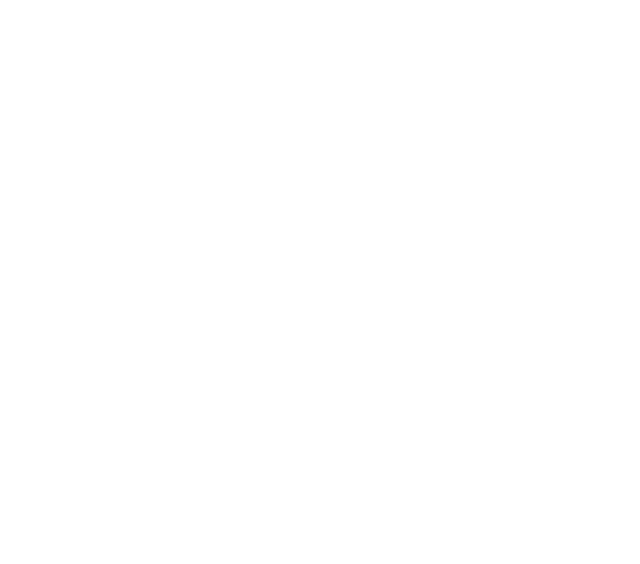
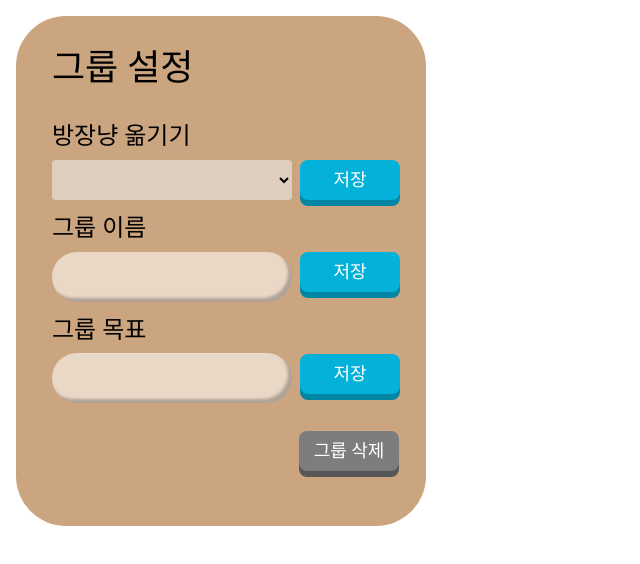
Before and after one commit to hrlee12/-, a React (Vite) app in the folder frontend/: page /#/groupSetting in a window 1280 px wide. Before the commit this address had no page. Shown: the top 564 px of the page, without its empty margins (0-640 px from the left). Built offline with nearby package versions, Linux system fonts and the light colour scheme; a web font is replaced by a local one.

Commit message:
Feat : Group Setting Page Design
1. Group Setting Page 제작
2. InputBox에 Setting Size 추가

```diff
--- a/frontend/src/components/inputbox/constants.ts
+++ b/frontend/src/components/inputbox/constants.ts
@@ -11,6 +11,10 @@
     width: '350px',
     height: '40px',
   },
+  setting: {
+    width: '240px',
+    height: '50px',
+  },
 } as const;
 
 export const INPUT_TYPE = ['text', 'number', 'password'] as const;
--- a/frontend/src/components/inputbox/types.d.ts
+++ b/frontend/src/components/inputbox/types.d.ts
@@ -1,5 +1,5 @@
 import * as constants from '@/components/inputbox/constants.ts';
 
-export type inputSizeType = 'small' | 'medium' | 'large';
+export type inputSizeType = 'small' | 'medium' | 'large' | 'setting';
 
 export type inputType = (typeof constants.INPUT_TYPE)[number];
--- a/frontend/src/pages/group/constants.ts
+++ b/frontend/src/pages/group/constants.ts
@@ -1,3 +1,10 @@
 export const GROUP = '그룹';
 
 export const NO_GROUP_MESSAGE = '친구를 초대해\n그룹을 만들어보세요!';
+
+export const GROUP_SETTING = {
+  TITLE: '그룹 설정',
+  CHANGE_MASTER: '방장냥 옮기기',
+  GROUP_NAME: '그룹 이름',
+  GROUP_GOAL: '그룹 목표',
+};
--- /dev/null
+++ b/frontend/src/pages/group/setting/index.tsx
@@ -0,0 +1,77 @@
+import * as constants from '@/pages/group/constants.ts';
+import BasicFrame from '@/components/frame/basicFrame';
+import InputBox from '@/components/inputbox';
+import Button from '@/components/button';
+
+const GroupSetting = () => {
+  return (
+    <BasicFrame>
+      <div className='pt-8 pl-9'>
+        <div className='font-dnf text-4xl pb-8'>
+          {constants.GROUP_SETTING.TITLE}
+        </div>
+      </div>
+      <div>
+        <div className='font-dnf text-2xl pl-9'>
+          {constants.GROUP_SETTING.CHANGE_MASTER}
+        </div>
+        <div className={'pl-9'}>
+          <select className={'w-60 h-10 rounded bg-groupColor'}></select>
+          <Button
+            text={'저장'}
+            size={'small'}
+            color={'blue'}
+            onClick={() => {}}
+          />
+        </div>
+      </div>
+      <div className='font-dnf text-2xl pl-9 pt-1'>
+        {constants.GROUP_SETTING.GROUP_NAME}
+      </div>
+      <div className={'pl-9'}>
+        <InputBox
+          name={'그룹 이름'}
+          size={'setting'}
+          addStyle={'pb-4'}
+          type={'text'}
+          placeholder={''}
+          onChange={() => {}}
+        />
+        <Button
+          text={'저장'}
+          size={'small'}
+          color={'blue'}
+          onClick={() => {}}
+        />
+      </div>
+      <div className={'pl-9 pt-3'}>
+        <div className='font-dnf text-2xl'>
+          {constants.GROUP_SETTING.GROUP_GOAL}
+        </div>
+        <InputBox
+          name={'그룹 목표'}
+          addStyle={'pb-4'}
+          size={'setting'}
+          type={'text'}
+          placeholder={''}
+          onChange={() => {}}
+        />
+        <Button
+          text={'저장'}
+          size={'small'}
+          color={'blue'}
+          onClick={() => {}}
+        />
+      </div>
+      <Button
+        text={'그룹 삭제'}
+        addStyle={`fixed left-[275px] top-5`}
+        size={'small'}
+        color={'gray'}
+        onClick={() => {}}
+      />
+    </BasicFrame>
+  );
+};
+
+export default GroupSetting;
--- a/frontend/src/router/index.tsx
+++ b/frontend/src/router/index.tsx
@@ -4,6 +4,7 @@
 import Example from '@/pages/expample';
 import Cat from '@/pages/cat';
 import GroupPage from '@/pages/group';
+import GroupSetting from '@/pages/group/setting';
 
 const RouterComponent = () => {
   return (
@@ -13,6 +14,7 @@
         <Route path={'/example'} element={<Example />} />
         <Route path={'/cat'} element={<Cat />} />
         <Route path={'/group'} element={<GroupPage />} />
+        <Route path={'/groupSetting'} element={<GroupSetting />} />
       </Routes>
     </HashRouter>
   );
```
Also changed, not shown: 1 other file (tests, documents, lock files or other folders).
